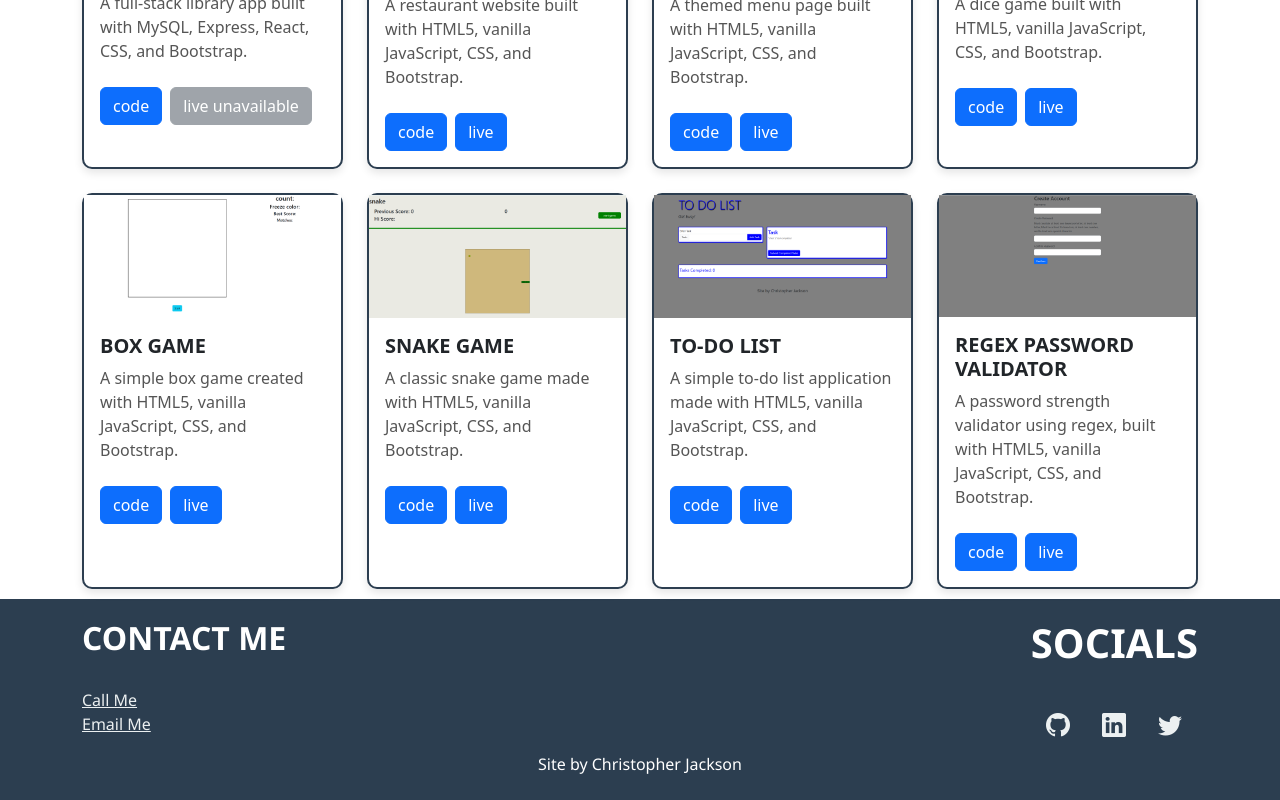
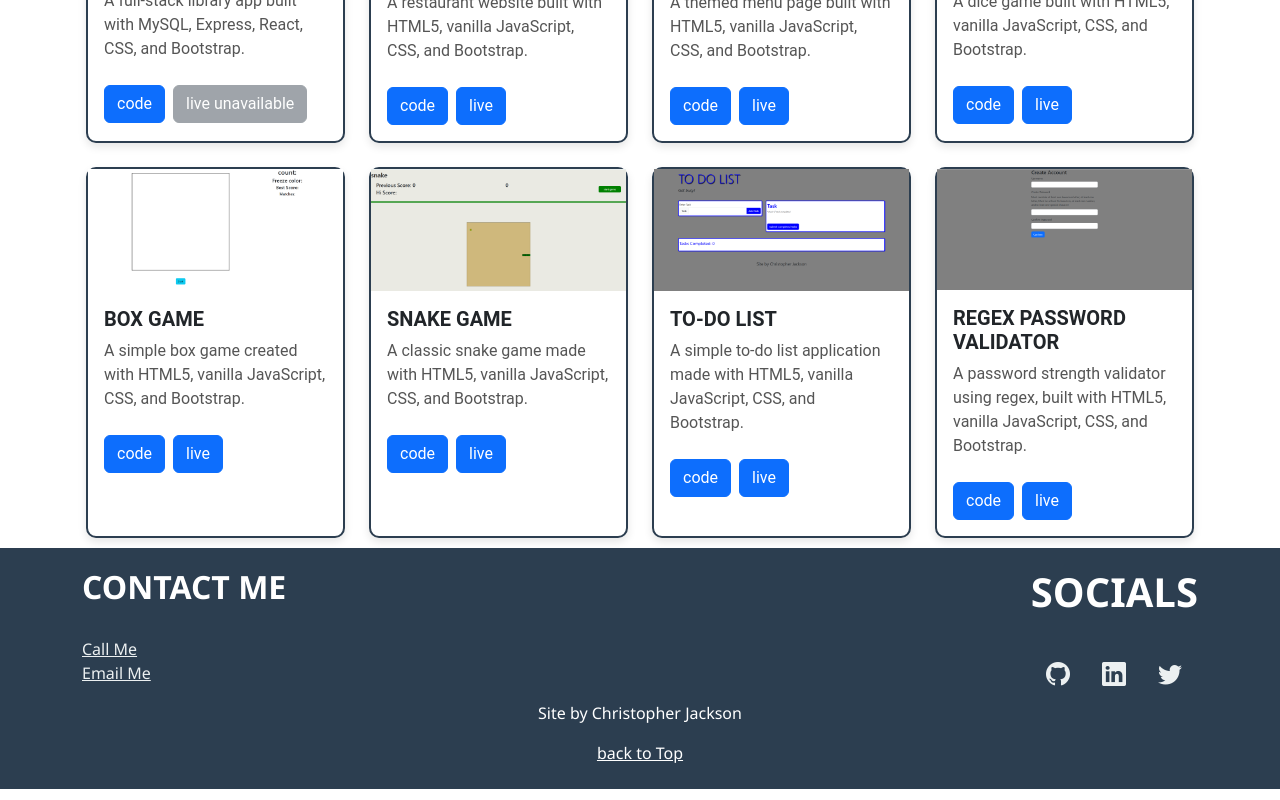
Before and after one commit to christophercoding-a11y/portfolio-react, a React (Create React App) app: page /projects in a window 1280 px wide. Shown: the part 766-1566 px from the top of the page. Built offline with nearby package versions, Linux system fonts and the light colour scheme.

Commit message:
enhance styling and add back to top link in footer

```diff
--- a/public/style.css
+++ b/public/style.css
@@ -1,9 +1,18 @@
 * { box-sizing: border-box;}
+
+
 
 body {
     margin: 0;
     padding: 0;
+    font-family: 'Roboto', sans-serif;
 }
+
+
+
+
+
+
 
 .header {
     background-color: #2c3e50;
@@ -117,8 +126,9 @@ h2 {
 .project-card:hover {
     transform: translateY(-5px);
     box-shadow: 0 8px 16px rgba(0,0,0,0.2);
-    border-color: #3498db;
 }
+
+
 
 .project-text {
     font-size: 1.25rem;
@@ -138,9 +148,9 @@ h2 {
 }
 
 .project-grid {
-  display: grid;
+    display: grid;
     gap: 2rem;
-  grid-template-columns: repeat(auto-fit, minmax(300px, 1fr)); /* Responsive columns */
+    grid-template-columns: repeat(auto-fit, minmax(300px, 1fr));
 }
 
 .btn-link {
@@ -150,6 +160,18 @@ h2 {
 }
 
 .btn-link:hover {
+    color: #3498db;
+    transition: color 0.3s ease;
+}
+
+.BT {
+    color: white;
+}
+
+
+
+
+.BT:hover {
     color: #3498db;
     transition: color 0.3s ease;
 }
--- a/src/components/Footer.js
+++ b/src/components/Footer.js
@@ -30,6 +30,7 @@ const Footer =()=> {
                 </div>
             </div>
                 <p className="colophon text-center">Site by Christopher Jackson</p>
+                <p className="text-center"><a href="#header" className="BT">back to Top</a></p>
         </div>
     </footer>
     )
--- a/src/components/Home.js
+++ b/src/components/Home.js
@@ -5,7 +5,7 @@ const Home =()=> {
             <div className="container">
                 <div className="row">
                     <div className="col-md-6">
-                        <h2 className="name-text text-capitalize">about me</h2>
+                        <h2 className="name-text text-capitalize ">about me</h2>
                         <p className="about-text">Hello! My name is Christopher Jackson, but most people call me Chris, I'm a Junior web developer at Mississippi Coding Academies. I enjoy working with computers and I am looking to expand my career options in this field.  From the academy, I have gained more experience in coding and also learned new coding languages. I am a 2020 high school graduate. While attending high school, I completed a 2-year course in Simulation and Animation Design. I enjoy playing videos games and watching TV during my free time.</p>
                         <h3 className="h3-heading">Coding Languages & Frameworks that I've learned</h3>
                         <ul className="mini-text">
--- a/src/components/Main.js
+++ b/src/components/Main.js
@@ -28,7 +28,7 @@ const Main =()=> {
 
     return (
         <main className="main">
-            <div className="container">
+            <div className="container px-3">
                 <h2 className="text-capitalize text-center">my projects</h2>
                 <section className="row gy-4 row-cols-1 row-cols-md-2 row-cols-lg-4">
                     { cardComponents }
```
